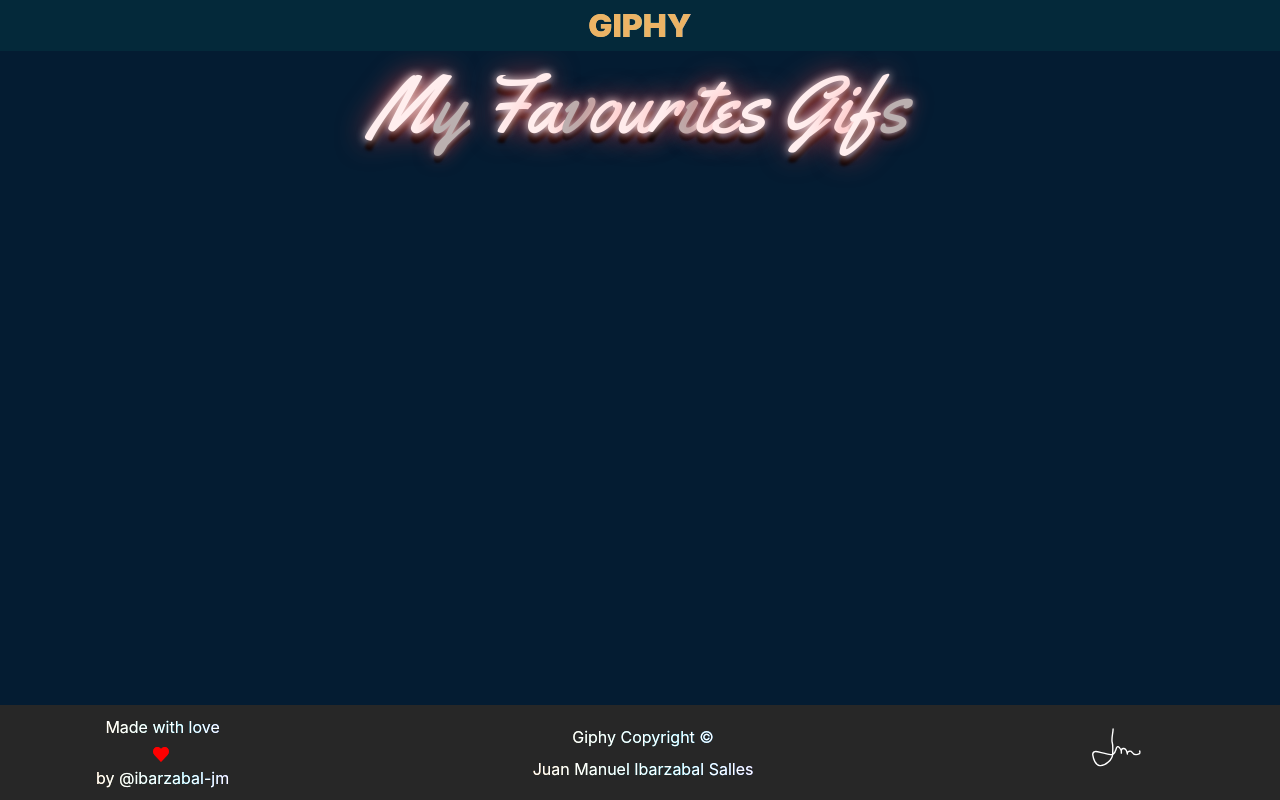
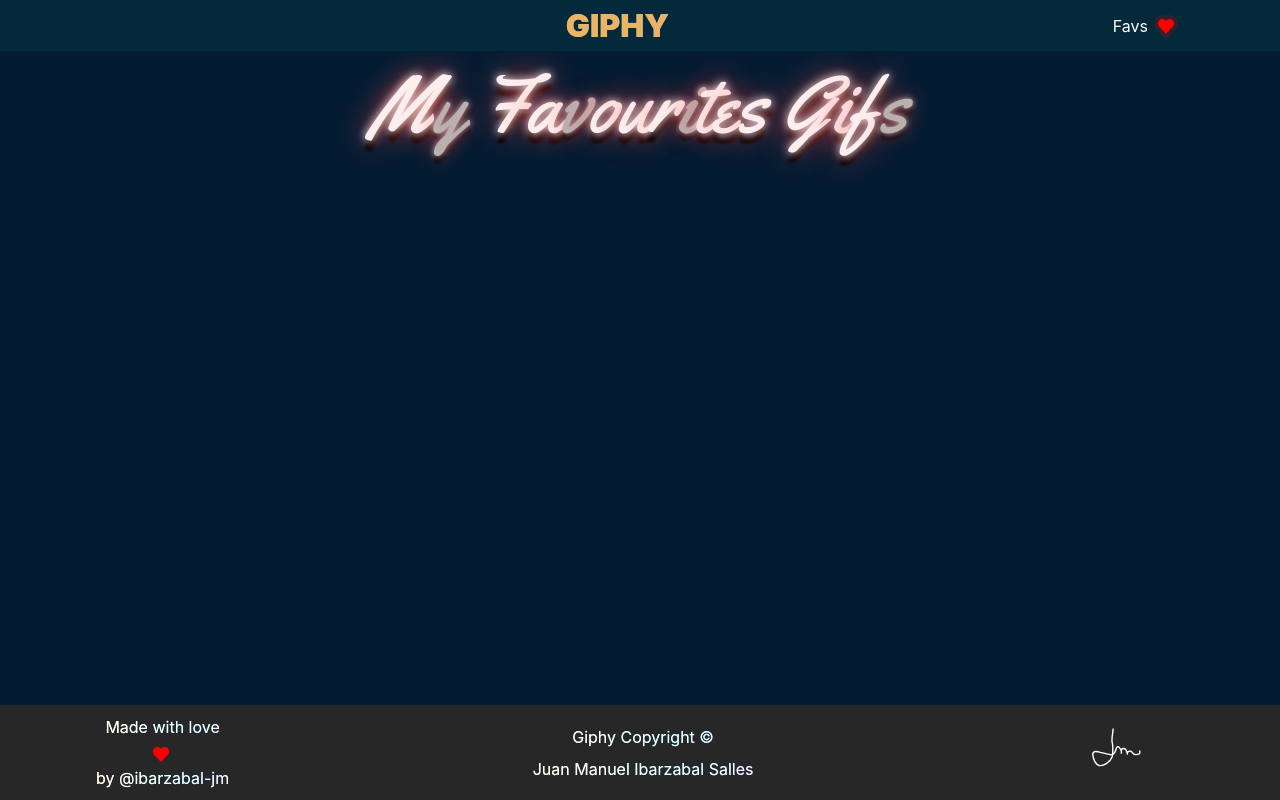
Before and after one commit to ibarzabal-jm/Giphy-Next-App, a Next.js app: page /favs in a window 1280 px wide. Built offline with nearby package versions, Linux system fonts and the light colour scheme.

Commit message:
Navbar link to favs

```diff
--- a/components/Layout/Navbar.tsx
+++ b/components/Layout/Navbar.tsx
@@ -8,7 +8,20 @@
     <header className={styles.header}>
       <nav className="container">
         <Link href="/">
-          <a>GIPHY</a>
+          <a className={styles.title}>GIPHY</a>
+        </Link>
+        <Link href={`/favs`}>
+          <a className={styles.favs}>
+            Favs
+            <svg preserveAspectRatio="xMidYMid meet" viewBox="0 0 20 20">
+              <use xlinkHref="#shape" />
+              <path
+                d="M8.612,2.347L8,2.997l-0.612-0.65c-1.69-1.795-4.43-1.795-6.12,0c-1.69,1.795-1.69,4.706,0,6.502l0.612,0.65L8,16  l6.12-6.502l0.612-0.65c1.69-1.795,1.69-4.706,0-6.502C13.042,0.551,10.302,0.551,8.612,2.347z"
+                fill="#f00"
+                id="shape"
+              />
+            </svg>
+          </a>
         </Link>
       </nav>
     </header>
--- a/components/Layout/TitleNeon.tsx
+++ b/components/Layout/TitleNeon.tsx
@@ -2,9 +2,10 @@
 
 interface Props {
   title: string;
-  tag: "h1" | "h2" | "h3" | "h4" | "h5" | "h6";
+  tag: "h1" | "h2" | "h3" | "h4" | "h5" | "h6" | "span";
   color?: string;
   textTransform?: "uppercase" | "lowercase" | "capitalize" | "none";
+  size?: string;
 }
 
 const TitleNeon: React.FC<Props> = ({
@@ -12,6 +13,7 @@
   tag,
   color = "#ff4444",
   textTransform = "capitalize",
+  size = "5rem",
 }) => {
   const Tag = tag as keyof JSX.IntrinsicElements;
 
@@ -30,7 +32,7 @@
             color: #fee;
             font-family: "Yellowtail", cursive;
             font-weight: 400;
-            font-size: 5rem;
+            font-size: ${size};
             user-select: none;
             text-shadow: 0 0 10px #fee, 0 0 30px ${color}, 0 10px 3px #000;
           }
--- a/styles/layout/Navbar.module.scss
+++ b/styles/layout/Navbar.module.scss
@@ -9,10 +9,15 @@
   nav {
     display: flex;
     align-items: center;
-    justify-content: center;
+    justify-content: space-between;
     padding: 6px;
 
-    a {
+    &::before{
+      content: "";
+      width: 20px;
+    }
+
+    .title {
       color: $orange;
       font-weight: 900;
       font-size: 32px;
@@ -26,6 +31,34 @@
         animation: shine 2s linear infinite;
       }
     }
+
+    .favs{
+      display: flex;
+      align-items: center;
+      justify-content: center;
+      color: white;
+
+      svg {
+        display: block;
+        height: 20px;
+        overflow: visible;
+        margin: 4px 0 0 10px;
+
+        transition: transform 0.3s;
+        use {
+          stroke: red;
+          opacity: 0;
+          animation: pulsing 1000ms ease-out infinite;
+        }
+      }
+      &:hover {
+        cursor: pointer;
+        color: $cyan;
+        svg {
+          transform: scale(1.5);
+        }
+      }
+    }
   }
 }
 
@@ -34,3 +67,14 @@
     background-position: 200% center;
   }
 }
+
+@keyframes pulsing {
+  from {
+    opacity: 0.5;
+    stroke-width: 0;
+  }
+  to {
+    opacity: 0;
+    stroke-width: 12px;
+  }
+}
```
